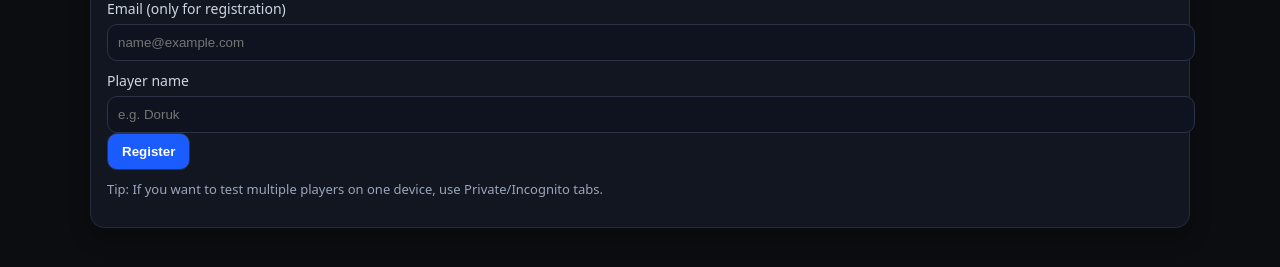
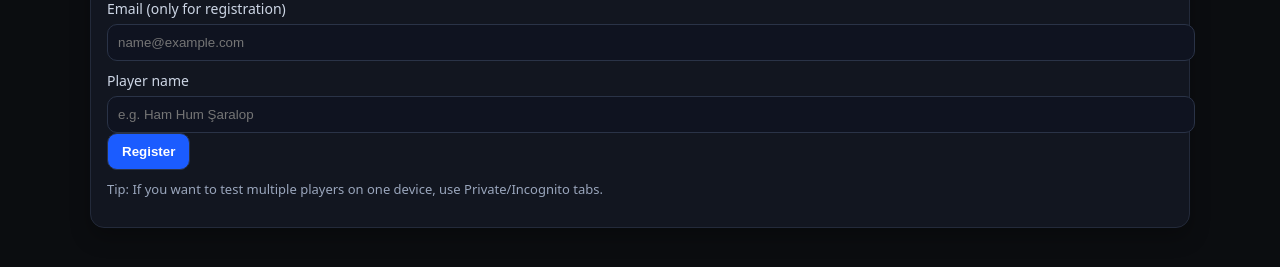
Before and after one commit to atiklc/HitsterWebApp, a Flask app: page /register in a window 1280 px wide. Shown: the part 138-405 px from the top of the page. Run offline with Flask 3, Linux system fonts and the light colour scheme.

Commit message:
Update player name placeholder in registration form

```diff
--- a/templates/register.html
+++ b/templates/register.html
@@ -13,7 +13,7 @@
     <input type="email" name="email" placeholder="name@example.com" />
 
     <label>Player name</label>
-    <input type="text" name="name" maxlength="30" placeholder="e.g. Doruk" required />
+    <input type="text" name="name" maxlength="30" placeholder="e.g. Ham Hum Şaralop" required />
 
     <button class="btn" type="submit">Register</button>
   </form>
```
